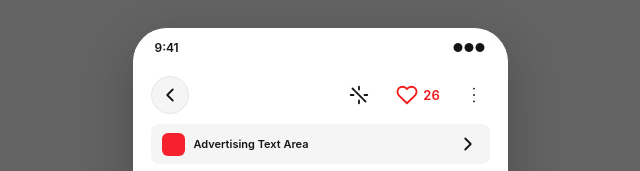
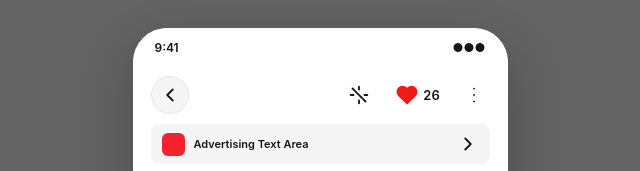
Before and after one commit to seymakucuk0/BusinessHTML, a plain HTML site: page feedbackmodule.html in a window 1280 px wide. Both pictures are taken after a click on the button "26". Shown: the top 171 px of the page, 320-960 px from the left. Drawn offline with Linux system fonts and the light colour scheme.

Commit message:
Fix feedback like state

```diff
--- a/feedbackmodule.html
+++ b/feedbackmodule.html
@@ -129,7 +129,11 @@
       transition: width .22s ease, color .18s ease;
     }
 
-    .like-button .heart-fill { display: none; }
+    .like-button .heart-fill {
+      display: none;
+      fill: var(--like-red);
+      stroke: var(--like-red);
+    }
 
     .like-button .like-count {
       max-width: 0;
@@ -147,7 +151,12 @@
 
     .like-button.is-liked .heart-outline { display: none; }
     .like-button.is-liked .heart-fill { display: block; }
-    .like-button.is-liked .like-count { max-width: 28px; margin-left: 5px; opacity: 1; }
+    .like-button.is-liked .like-count {
+      max-width: 28px;
+      margin-left: 5px;
+      opacity: 1;
+      color: var(--text);
+    }
 
     .ad {
       height: 40px;
```
